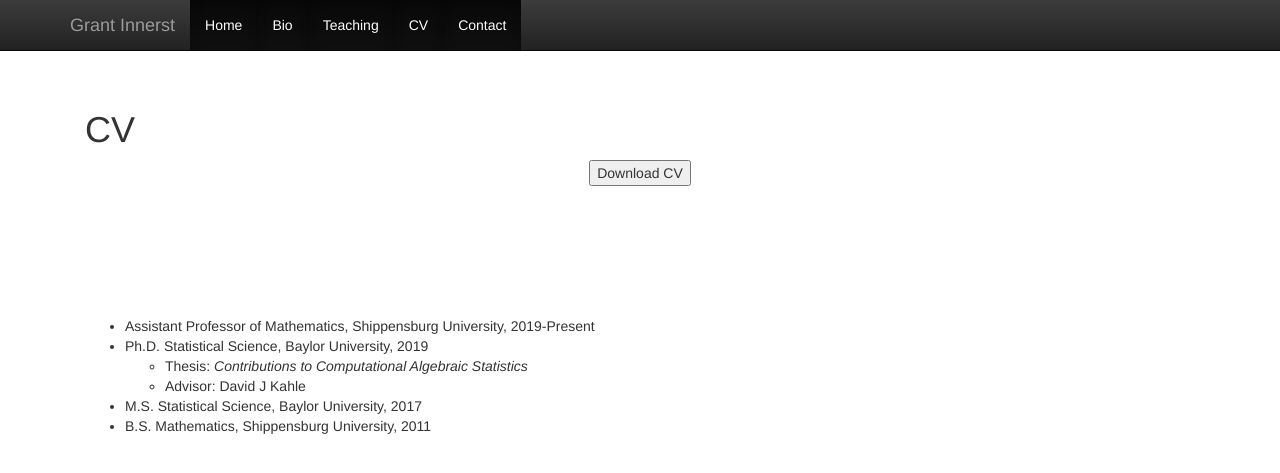
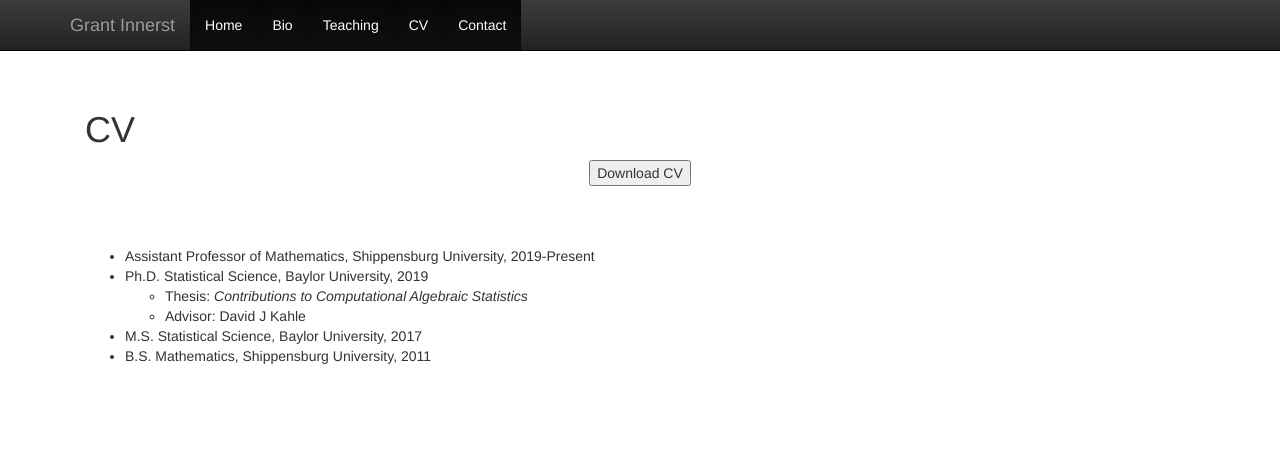
Before and after one commit to GrantInnerst/GrantInnerst.github.io, a Jekyll site: the page built from cv.html, in a window 1280 px wide. Shown: the top 473 px of the page. Built offline with Jekyll 4.4.1, drawn with Linux system fonts in a browser that asks for light colours; nearby versions of some CDN libraries; library files that are not in the unit come from our copies.

Commit message:
more formatting

```diff
--- a/cv.html
+++ b/cv.html
@@ -10,7 +10,7 @@ title: 'CV'
   <button href="Grant Innerst CV.pdf" target="_blank">Download CV</button></center>
 <br />
 <br />
-<p class="content">
+<p class="lead">
   <ul>
     <li>Assistant Professor of Mathematics, Shippensburg University, 2019-Present</li>
     <li>Ph.D. Statistical Science, Baylor University, 2019</li>
```
